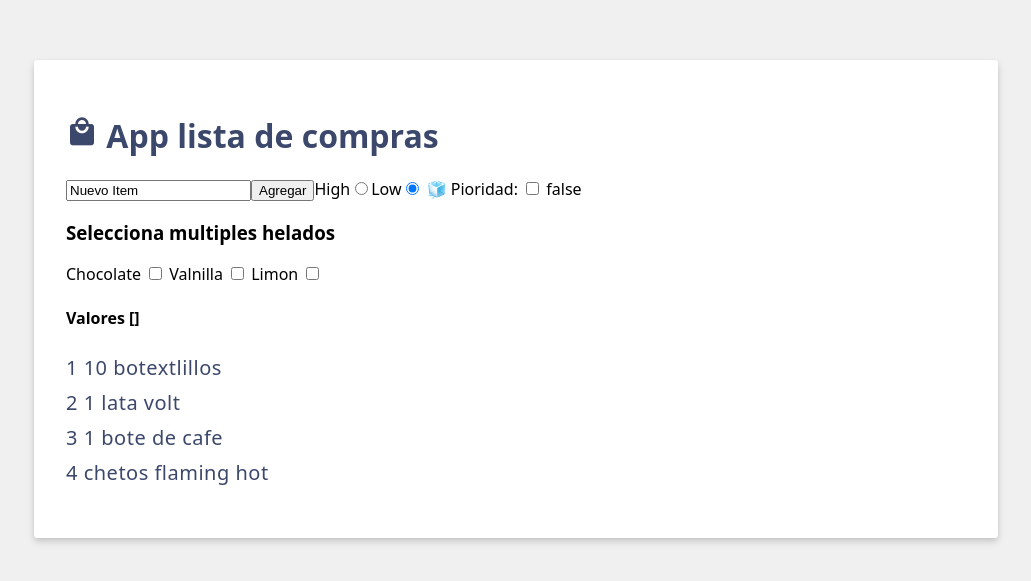
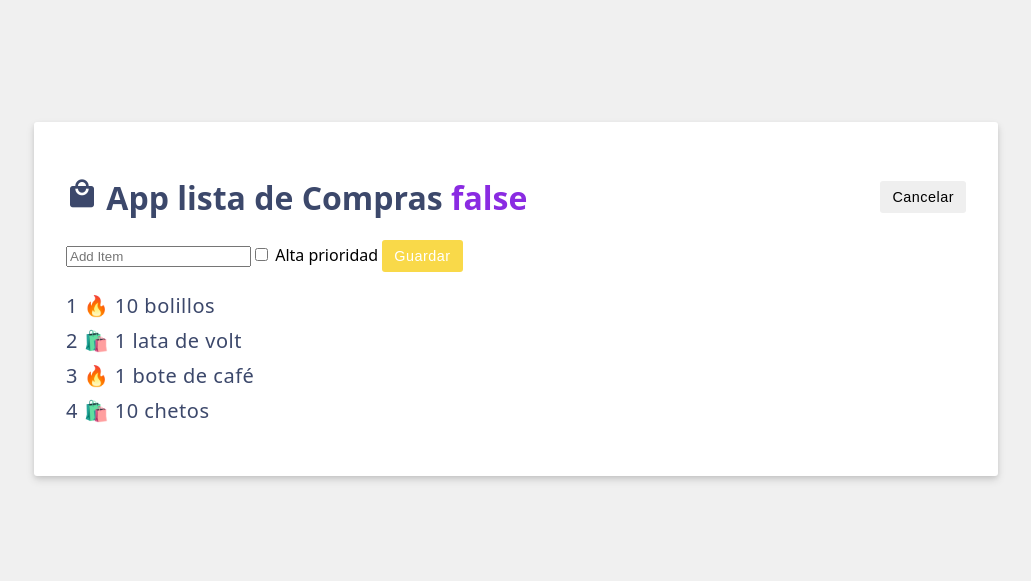
Before and after one commit to AizenLM/DADM-2024B, a Vue app: page / in a window 1280 px wide. Shown: the part 101-682 px from the top of the page, without its empty margins (124-1155 px from the left). Built offline with nearby package versions, Linux system fonts and the light colour scheme.

Commit message:
FEAT: Agregando buttons

```diff
--- a/src/App.vue
+++ b/src/App.vue
@@ -1,71 +1,76 @@
 <script setup>
-  import { ref } from 'vue'
-  // Modelo
-  const header = ref('App lista de compras')
-  const newItem = ref('Nuevo Item')
-  const newItemPriority = ref('low');
-  const checkItems = ref([])
-  const isPriority = ref(false)
-  const itemsList2 = ref([
-    {
-      'id': 101,
-      'name': '10 botextlillos',
-    },
+import { ref } from "vue";
+//modelo
+const header = ref('App lista de Compras');
+// ---Items---
+const items = ref([
+    {id:'0', label: '10 bolillos'},
+    {id:'1', label: '1 lata de volt'},
+    {id:'2', label: '1 bote de café'},
+    {id:'3', label: '10 chetos'}
+]);
+//Item-Method
+const saveItem = () => {
+    //Agregamos otro item
+    items.value.push({id: items.value.length + 1, label: newItem.value});
+    //queda vacia la caja de texto
+    newItem.value = '';
 
-    {
-      'id': 102,
-      'name': '1 lata volt',
-    },
-    {
-      'id': 103,
-      'name': '1 bote de cafe',
-    },
-
-    {
-      'id': 104,
-      'name': 'chetos flaming hot',
 }
-  ])
+// --- Formulario ---
+const newItem = ref('');
+const newItemHighPriority = ref(false);
+const editing = ref(true);
+const activareEdition = (activate) => {
+    editing.value = activate;
+}
 </script>
 
+
 <template>
+
+<div class="header">
 <h1>
-      <i class="material-icons shopping-cart-icon">local_mall</i>
-      {{ header }}
+    <i class="material-icons shopping-cart-icon"
+    >local_mall</i>
+    {{ header }} <span style="color: blueviolet;"> {{ newItemHighPriority }} </span>
 </h1>
-    <form v-on:submit.prevent="itemsList2.push({'id': itemsList2.length+1, 'name':newItem})">
-    <input v-model.lazy="newItem" type="text" placeholder="Agregar articulo">
-    <button>Agregar</button>
 
-    <!-- Radio buttons---->
-      <label>High<input type="radio" value="high" v v-model="newItemPriority"></label>
-      <label>Low<input type="radio" value="low" v-model="newItemPriority"></label>
-      {{ newItemPriority == 'high' ? '🔥': '🧊' }}
-      <label for="">Pioridad: <input type="checkbox" v-model="isPriority"></label> {{ isPriority }}
-      <div>
-        <h3>Selecciona multiples helados</h3>
-        <label>
-          Chocolate
-          <input type="checkbox" value="chocolate" v-model="checkItems">
-        </label>
-        <label>
-          Valnilla
-          <input type="checkbox" value="Valnilla" v-model="checkItems">
-        </label>
-        <label>
-          Limon
-          <input type="checkbox" value="Limon" v-model="checkItems">
-        </label>
-        <h4>Valores {{ checkItems }}</h4>
+<button v-if="editing" class="btn" @click="activareEdition(false)">Cancelar</button>
+<button v-else class="btn btn-primary" @click="activareEdition(true)">Agregar articulo</button>
 </div>
 
+
+<!-- Agrupando en un div las entradas -->
+<form class="add-item form"
+v-if="editing"
+v-on:submit.prevent="saveItem">
+
+    <!-- entrada de texto -->
+    <input
+      v-model.trim="newItem"
+      type="text"
+      placeholder="Add Item">
+
+    <!-- Caja de seleccion de prioridad -->
+    <label>
+      <input type="checkbox" v-model="newItemHighPriority" />
+      Alta prioridad
+    </label>
+
+    <!-- Boton -->
+    <button class="btn btn-primary"> Guardar </button>
+
+</form>
+    <!-- Lista de items -->
     <ul>
-      <li v-for="({id, name}, i) in itemsList2" :key="id">{{i + 1}} {{name}}</li>
+        <li v-for="({id,label}, i) in items" :key="id"> {{ i+1 }} {{i%2==0?'🔥':'🛍️'}} {{label}} </li>
     </ul>
-  </form>
+    <p v-if="items.length === 0">😵 NO HAY ELEMENTOS EN LA LISTA</p>
 </template>
+
 <style scoped>
-  .shopping-cart-icon {
+.shopping-cart-icon{
     font-size: 2rem;
 }
 </style>
```
Lines whose indentation alone changed are shown as unchanged.
